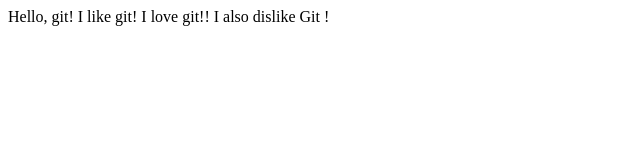
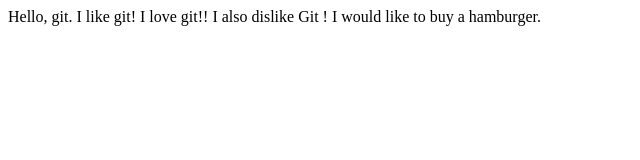
Before and after one commit to owenzzm/xiaoma, a plain HTML site: page index2.html in a window 1280 px wide. Shown: the whole page, without its empty margins (0-640 px from the left). Drawn offline with Linux system fonts and the light colour scheme.

Commit message:
modified

```diff
--- a/index2.html
+++ b/index2.html
@@ -7,6 +7,7 @@
     <title>Document</title>
   </head>
   <body>
-    Hello, git! I like git! I love git!! I also dislike Git !
+    Hello, git. I like git! I love git!! I also dislike Git ! I would like to
+    buy a hamburger.
   </body>
 </html>
```
